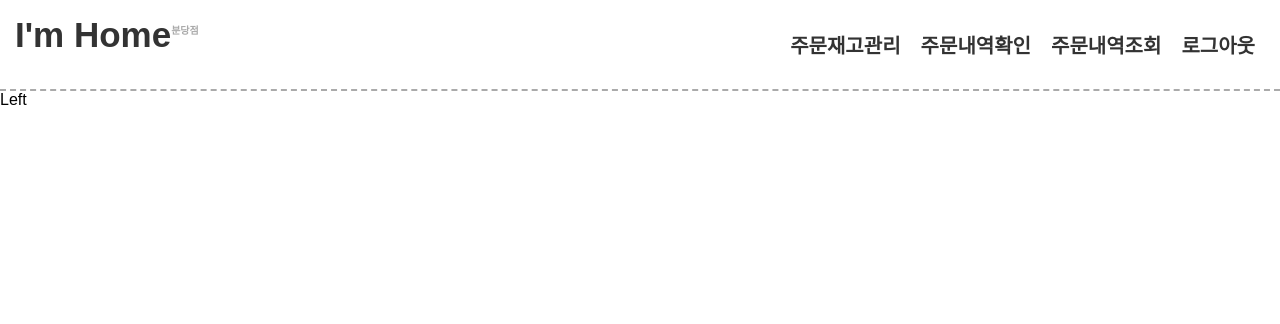
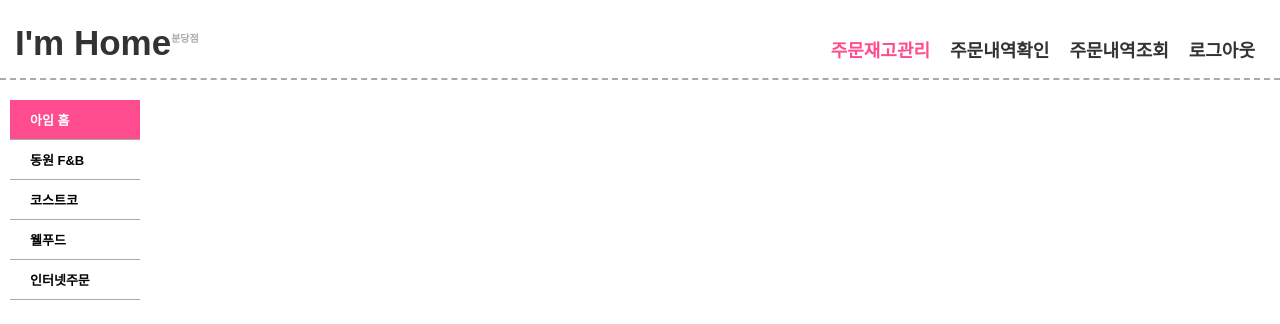
Before and after one commit to SeonHyungJo/React, a React (Create React App) app in the folder copy-app/: page / in a window 1280 px wide. Shown: the top 324 px of the page. Built offline with nearby package versions, Linux system fonts and the light colour scheme; no server answers.

Commit message:
add left.js and left.css

```diff
--- a/copy-app/src/cmmn/left/left.css
+++ b/copy-app/src/cmmn/left/left.css
@@ -0,0 +1,256 @@
+.sidebar {
+	width: 130px;
+	float: left;
+	display: block;
+	background: #fff;
+	color: #000;
+	/* 醫뚯륫 硫붾돱 怨좎젙�쓣 �쐞�븳 �꽕�젙 */
+	position: fixed;
+	margin-left: 10px;
+	margin-top: 20px;
+	z-index: 10;
+}
+
+.sidebar ul {
+	padding: 0px;
+	margin: 0px;
+	list-style-type: none;
+}
+
+.sidebar ul li {
+	list-style-type: none;
+}
+
+.sidebar .sidebar-inner {
+	display: block;
+	width: 100%;
+	margin: 0 auto;
+	position: absolute;
+	z-index: 3;
+	background: #fff;
+}
+
+.sidebar .navi li i {
+	margin-right: 5px;
+}
+
+.sidebar .navi li span i {
+	margin: 0px;
+}
+
+/* 醫뚯륫 硫붾돱 湲��옄 �꽕�젙 */
+.sidebar .navi>li>a {
+	display: block;
+	font-size: 13px;
+	font-weight: 600;
+	color: #000;
+	padding: 10px 15px;
+	border-bottom: 1px solid #aaaaaa;
+}
+
+.sidebar .navi>li>a:hover, .sidebar .navi>li.open>a {
+	border-bottom: 1px solid #fff;
+	background-color: #F18AB5;
+	color: #fff;
+}
+
+.sidebar .navi li ul {
+	display: none;
+	background: #181818;
+}
+
+.sidebar .navi li.open ul {
+	display: block;
+}
+
+.sidebar .navi li ul li a {
+	display: block;
+	background: none;
+	padding: 10px 0px;
+	padding-left: 42px;
+	text-decoration: none;
+	color: #999;
+	border-bottom: 1px solid #222;
+}
+
+.sidebar .navi li ul li.active a {
+	background: #050505;
+	border-bottom: 1px solid #222;
+}
+
+/* .sidebar .navi li ul li.active a:hover {
+	background: #050505;
+} */
+
+.sidebar .navi li ul li a:hover {
+	background: #131313;
+	border-bottom: 1px solid #222;
+}
+
+/* �궗�씠�뱶諛� 移쇰씪 */
+.sidebar .navi>li.npink>a:hover, .sidebar .navi>li.open.npink>a,
+	.sidebar .navi>li.current.npink>a {
+	color: white;
+	background: #ff4c8e !important;
+	-webkit-transition: background 0.5s ease;
+	-moz-transition: background 0.5s ease;
+	-o-transition: background 0.5s ease;
+	transition: background 0.5s ease;
+}
+
+/* �룿�궗�씠利� 硫붾돱�떎�슫 */
+.sidebar .sidebar-dropdown* {
+	text-decoration: none;
+}
+
+.sidebar .sidebar-dropdown {
+	display: none;
+}
+
+.sidebar .sidebar-dropdown a {
+	color: #000;
+	background-color: #fff;
+	padding: 10px;
+	text-transform: uppercase;
+	text-align: center;
+	font-size: 20px;
+	font-weight: bold;
+	line-height: 19px;
+	display: block;
+	border-bottom: 1px dashed #aaa;
+}
+
+.sidebar .sidebar-dropdown a:active {
+	background-color: #ff4c8e;
+	color: white;
+}
+
+/* 紐⑤컮�씪 �궗�씠�뱶 諛� */
+@media ( max-width : 767px) {
+	body {
+		margin: 0 auto;
+	}
+	.mainbar .matter {
+		padding-left: 20px;
+		padding-right: 20px;
+	}
+	.form-inline button {
+		margin-left: 0px;
+	}
+	.navbar, .navbar-inner {
+		margin-top: 0px !important;
+		margin-bottom: 0px !important;
+	}
+	.navbar-collapse .dropdown-big .dropdown-menu {
+		color: #bbb !important;
+	}
+	.navbar-collapse .dropdown-big .dropdown-menu a {
+		color: #ccc !important;
+		padding-left: 0px !important;
+		padding-right: 0px !important;
+	}
+	.navbar-collapse .dropdown-big .dropdown-menu a:hover {
+		color: #aaa !important;
+	}
+	.navbar-collapse .dropdown-big .dropdown-menu h5 {
+		color: #eee !important;
+	}
+	.navbar-collapse .dropdown-menu {
+		padding: 10px 10px !important;
+	}
+	.navbar-collapse .dropdown-menu a {
+		color: #fff !important;
+	}
+	.navbar-collapse .dropdown-menu a:hover {
+		background: transparent !important;
+	}
+	.navbar-collapse .dropdown-menu hr {
+		border-top: 0px solid #eee;
+		border-bottom: 1px solid #333;
+	}
+	.sidebar {
+		margin: 0px;
+		float: none;
+		width: 100%;
+	}
+	.sidebar .sidebar-dropdown {
+		display: block;
+	}
+	.sidebar .sidebar-inner {
+		display: none;
+		max-width: 100vmin;
+		padding: 5px 10px;
+	}
+	.sidebar .sidebar-widget {
+
+	}
+	.mainbar {
+		top: 30px;
+		margin: 0px;
+		float: none;
+	}
+	.today-datas {
+		text-align: center;
+	}
+	.slide-box {
+		display: none;
+	}
+}
+
+@media ( min-width : 768px) and (max-width: 979px) {
+	.form {
+		margin: 0px !important;
+	}
+	form .control-group {
+		margin: 0px !important;
+	}
+	form .control-label {
+		float: none !important;
+		width: auto !important;
+		text-align: left !important;
+	}
+	form .controls {
+		float: none !important;
+		margin-left: 0px !important;
+	}
+	form .form-actions {
+		padding-left: 0px !important;
+	}
+	.navbar, .navbar-inner {
+		margin-top: 0px !important;
+		margin-bottom: 0px !important;
+	}
+	.nav-collapse .dropdown-big .dropdown-menu {
+		color: #bbb !important;
+	}
+	.nav-collapse .dropdown-big .dropdown-menu a {
+		color: #ccc !important;
+		padding-left: 0px !important;
+		padding-right: 0px !important;
+	}
+	.nav-collapse .dropdown-big .dropdown-menu a:hover {
+		color: #aaa !important;
+	}
+	.nav-collapse .dropdown-big .dropdown-menu h5 {
+		color: #eee !important;
+	}
+	.nav-collapse .dropdown-menu {
+		padding: 10px 10px !important;
+	}
+	.nav-collapse .dropdown-menu a {
+		color: #fff !important;
+	}
+	.nav-collapse .dropdown-menu a:hover {
+		background: transparent !important;
+	}
+	.nav-collapse .dropdown-menu hr {
+		border-top: 0px solid #eee;
+		border-bottom: 1px solid #333;
+	}
+	.sidebar {
+		width: 130px;
+	}
+	.mainbar {
+		margin-left: 135px;
+	}
+}
--- a/copy-app/src/cmmn/left/left.js
+++ b/copy-app/src/cmmn/left/left.js
@@ -3,7 +3,41 @@ import './left.css';
 
 function Left(){
   return (
-    <span>Left</span>
+    <div className="sidebar">
+      <div className="sidebar-dropdown">
+        <a href="#">메뉴</a>
+      </div>
+      <div className="sidebar-inner">
+        <ul className="navi">
+
+          <li className="npink current leftBtn" id="imhome">
+            <a href="#" onclick="javascript:dontSaveOrderConfirm('imhome', 'm')">
+              <i className="fa fa-desktop"></i> 아임 홈
+            </a>
+          </li>
+          <li className="npink leftBtn" id="dongwonMain">
+            <a href="#" onclick="javascript:dontSaveOrderConfirm('dongwon', 'd')">
+              <i className="fa fa-desktop"></i> 동원 F&#38;B
+            </a>
+          </li>
+          <li className="npink leftBtn" id="costcoMain">
+            <a href="#"	onclick="javascript:dontSaveOrderConfirm('costco', 'c')">
+              <i className="fa fa-desktop"></i> 코스트코
+            </a>
+          </li>
+          <li className="npink leftBtn" id="wellMain">
+            <a href="#" onclick="javascript:dontSaveOrderConfirm('well', 'w')">
+              <i className="fa fa-desktop"></i> 웰푸드
+            </a>
+          </li>
+          <li className="npink leftBtn" id="internetMain">
+            <a href="#" onclick="javascript:leftBtnClick('internet', 'i')">
+              <i className="fa fa-desktop"></i> 인터넷주문
+            </a>
+          </li>
+        </ul>
+      </div>
+    </div>
   )
 }
 
--- a/copy-app/src/cmmn/nav/nav.css
+++ b/copy-app/src/cmmn/nav/nav.css
@@ -4,7 +4,7 @@ a {
 }
 
 a:hover {
-	color: #888;
+	color: #ff4c8e;
 	text-decoration: none;
 }
 
@@ -12,14 +12,16 @@ a:hover, a:focus, a:active {
 	outline: 0;
 }
 
-/* 상단 네이게이터 s*/
 
+/* 상단 네이게이터 s(기본사이즈 삼성 tab S)*/
 /* 상단 네비 */
 .navbar {
     display: flex;
     border-bottom: 2px dashed #aaaaaa;
     font-weight: 600;
-    font-size: 20px;
+    font-size: 18px;
+    height: 70px;
+    margin-top: 8px;
 }
 
 /* 좌측 상표명 - 지점명 가능 */
@@ -28,7 +30,6 @@ a:hover, a:focus, a:active {
     flex: 1;
     font-size: 35px;
     padding: 15px;
-    width: 100px;
 }
 
 /* 지점명 */
@@ -38,9 +39,10 @@ a:hover, a:focus, a:active {
     vertical-align: super;
 }
 
-/* 중간 빈공간 */
+/* 우측 메뉴 */
 .nav{
-    flex: 2;
+    flex: 2.5;
+    padding-left: 0px;
 }
 
 .navbar .nav > ul{
@@ -54,138 +56,72 @@ a:hover, a:focus, a:active {
     padding: 10px;
 }
 
-.navbar .nav .active {
+.active * {
     color: #ff4c8e !important;
 }
+/* 상단 네이게이터 e*/
+/* ------------------------------------------------------- */
+/* 크기에 따른 구분 */
 
-/* ------------------------------------------------------- */
+@media ( max-width : 360px) {
+	/* 상단 네비 */
+    .navbar {
+        display: inline-block;
+        border-bottom: 2px dashed #aaaaaa;
+        font-size: 5px;
+        width: 100%;
+        height: 80px;
+    }
+
+    /* 좌측 상표명 - 지점명 가능 */
+    .navbar-header {
+        display: inline-block;
+        font-size: 30px;
+        padding: 0px;
+        padding-left: 20px;
+    }
 
 
-@media ( max-width : 767px) {
-	body {
-		margin: 0 auto;
+    /* 우측 메뉴 */
+    .nav {
+        display: inline-block;
+        padding: 0px;
     }
-	.mainbar .matter {
-		padding-left: 20px;
-		padding-right: 20px;
+
+    .navbar .nav > ul{
+        block-size: 40%;
+        margin: 0 0px;
+        padding: 10px;
     }
-	.form-inline button {
-		margin-left: 0px;
+
+    .navbar .nav > li {
+        padding: 5px;
     }
-	.navbar, .navbar-inner {
-		margin-top: 0px !important;
-		margin-bottom: 0px !important;
 }
-	.navbar-collapse .dropdown-big .dropdown-menu {
-		color: #bbb !important;
+
+@media ( min-width : 361px) and ( max-width : 767px) {
+	/* 상단 네비 */
+    .navbar {
+        border-bottom: 1px dashed #aaaaaa;
+        font-size: 12px;
+        height: 50px;
     }
-	.navbar-collapse .dropdown-big .dropdown-menu a {
-		color: #ccc !important;
-		padding-left: 0px !important;
-		padding-right: 0px !important;
+
+    /* 좌측 상표명 - 지점명 가능 */
+    .navbar-header {
+        font-size: 20px;
+        padding: 10px;
     }
-	.navbar-collapse .dropdown-big .dropdown-menu a:hover {
-		color: #aaa !important;
+
+    /* 우측 메뉴 */
+    .navbar .nav > ul{
+        margin-right: 10px;
     }
-	.navbar-collapse .dropdown-big .dropdown-menu h5 {
-		color: #eee !important;
-	}
-	.navbar-collapse .dropdown-menu {
-		padding: 10px 10px !important;
-	}
-	.navbar-collapse .dropdown-menu a {
-		color: #fff !important;
-	}
-	.navbar-collapse .dropdown-menu a:hover {
-		background: transparent !important;
-	}
-	.navbar-collapse .dropdown-menu hr {
-		border-top: 0px solid #eee;
-		border-bottom: 1px solid #333;
-	}
-	.sidebar {
-		margin: 0px;
-		float: none;
-		width: 100%;
-	}
-	.sidebar .sidebar-dropdown {
-		display: block;
-	}
-	.sidebar .sidebar-inner {
-		display: none;
-		max-width: 100vmin;
-		padding: 5px 10px;
-	}
-	.sidebar .sidebar-widget {
 
-	}
-	.mainbar {
-		top: 30px;
-		margin: 0px;
-		float: none;
-	}
-	.today-datas {
-		text-align: center;
-	}
-	.slide-box {
-		display: none;
+    .navbar .nav > li {
+        padding: 5px;
     }
 }
 
 @media ( min-width : 768px) and (max-width: 979px) {
-	.form {
-		margin: 0px !important;
 }
-	form .control-group {
-		margin: 0px !important;
-	}
-	form .control-label {
-		float: none !important;
-		width: auto !important;
-		text-align: left !important;
-	}
-	form .controls {
-		float: none !important;
-		margin-left: 0px !important;
-	}
-	form .form-actions {
-		padding-left: 0px !important;
-	}
-	.navbar, .navbar-inner {
-		margin-top: 0px !important;
-		margin-bottom: 0px !important;
-	}
-	.nav-collapse .dropdown-big .dropdown-menu {
-		color: #bbb !important;
-	}
-	.nav-collapse .dropdown-big .dropdown-menu a {
-		color: #ccc !important;
-		padding-left: 0px !important;
-		padding-right: 0px !important;
-	}
-	.nav-collapse .dropdown-big .dropdown-menu a:hover {
-		color: #aaa !important;
-	}
-	.nav-collapse .dropdown-big .dropdown-menu h5 {
-		color: #eee !important;
-	}
-	.nav-collapse .dropdown-menu {
-		padding: 10px 10px !important;
-	}
-	.nav-collapse .dropdown-menu a {
-		color: #fff !important;
-	}
-	.nav-collapse .dropdown-menu a:hover {
-		background: transparent !important;
-	}
-	.nav-collapse .dropdown-menu hr {
-		border-top: 0px solid #eee;
-		border-bottom: 1px solid #333;
-	}
-	.sidebar {
-		width: 130px;
-	}
-	.mainbar {
-		margin-left: 135px;
-	}
-}
```
Lines whose indentation alone changed are shown as unchanged.
